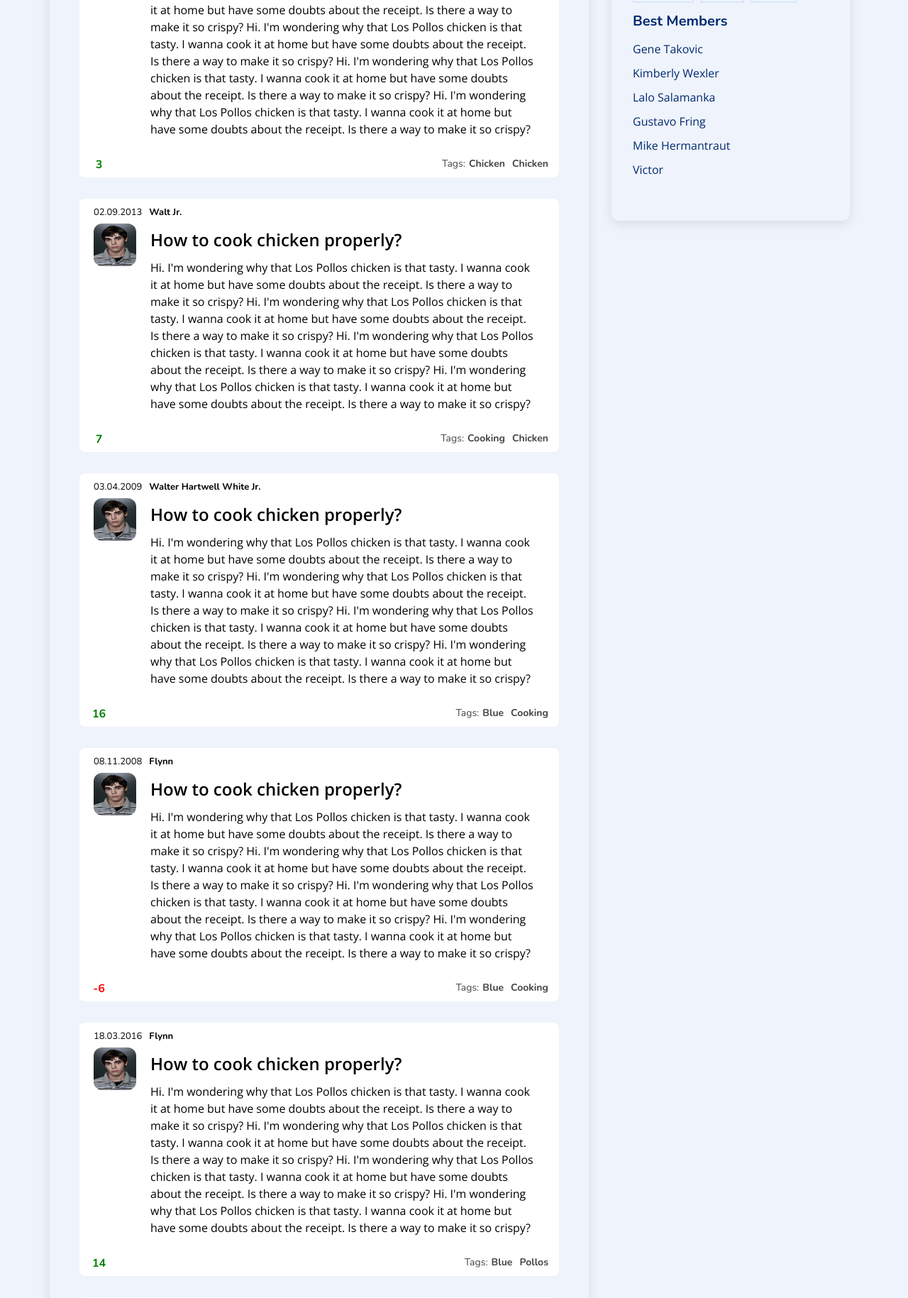
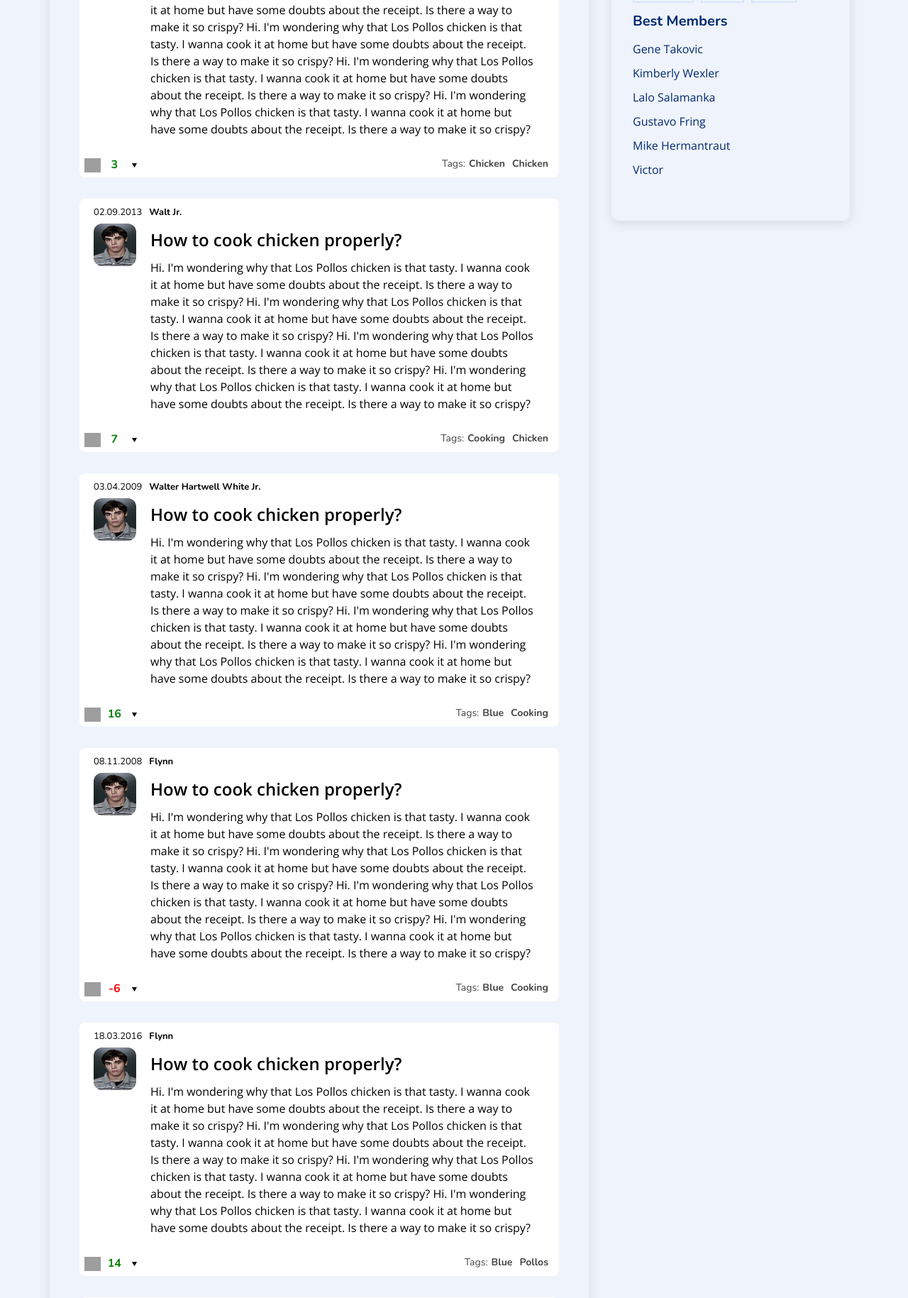
Before and after one commit to b0pof/askme, a Django app: page / in a window 1280 px wide. Shown: the part 332-2161 px from the top of the page at 71% size. Run offline with Django 4.2, Linux system fonts and the light colour scheme; grey boxes are pictures that could not be loaded.

Commit message:
[*]: like and dislike buttons appearance fix

```diff
--- a/templates/index.html
+++ b/templates/index.html
@@ -39,7 +39,7 @@
 
       </div>
 
-      <div class="bottom-row" style="padding-bottom: 30px;">
+      <div class="bottom-row">
         <button class="rate-button" id="like">
           <img src="../static/png/up.png" height="100%"; width="100%">
         </button>
--- a/templates/question.html
+++ b/templates/question.html
@@ -30,7 +30,7 @@
 
     </div>
 
-    <div class="bottom-row" style="padding-bottom: 30px;">
+    <div class="bottom-row">
       <button class="rate-button" id="like">
         <img src="../static/png/up.png" height="100%"; width="100%">
       </button>
```
